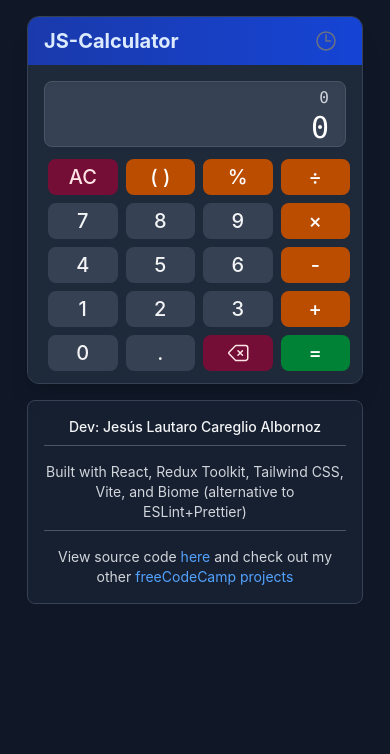
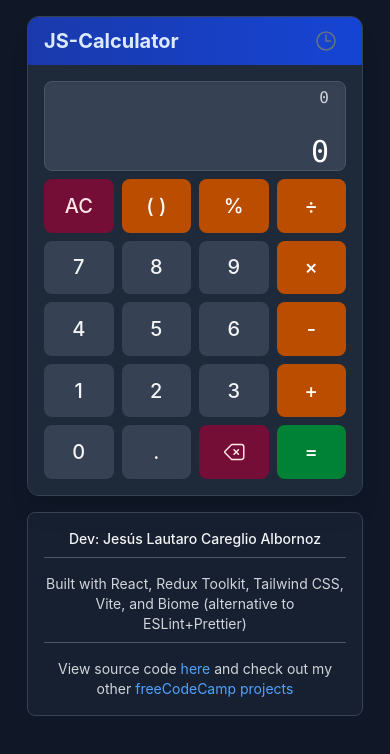
Before and after one commit to JLCareglio/freecodecamp, a React (Vite) app in the folder JavaScript-Calculator/_JavaScript-Calculator/: page / in a window 390 px wide. Shown: the top 754 px of the page. Built offline with nearby package versions, Linux system fonts and the light colour scheme.

Commit message:
📱 Work on responsive design

```diff
--- a/JavaScript-Calculator/_JavaScript-Calculator/src/App.jsx
+++ b/JavaScript-Calculator/_JavaScript-Calculator/src/App.jsx
@@ -124,7 +124,7 @@ function App() {
 	return (
 		<div className="min-h-screen bg-gray-900 flex items-start justify-center p-4 overflow-y-auto">
 			<div className="w-full max-w-[336px] flex flex-col min-h-[calc(100vh-2rem)] max-h-none">
-				<div className="bg-gray-800 rounded-xl shadow-xl overflow-hidden flex flex-col border border-gray-700 h-full">
+				<div className="bg-gray-800 rounded-xl shadow-xl overflow-hidden flex flex-col border border-gray-700 h-full max-h-[calc(100vh-2rem)]">
 					{/* Header */}
 					<Head
 						showHistory={showHistory}
@@ -136,7 +136,6 @@ function App() {
 					<div className="p-4 flex flex-col bg-gray-800 flex-1 min-h-0 overflow-y-auto">
 						{/* History Panel */}
 						{showHistory && (
-							<div className="flex-1 pb-2 max-h-[213px] overflow-y-auto">
 							<History
 								ref={historyContainerRef}
 								items={history}
@@ -144,19 +143,19 @@ function App() {
 								onClear={handleHistoryClear}
 								selectedId={selectedHistoryId}
 							/>
-							</div>
 						)}
 
 						{/* Display */}
+						<div className="flex-shrink-0">
 							<Display
 								expression={expression}
 								currentValue={currentValue}
 								currentResult={currentResult}
 								lastInput={lastInput}
 							/>
+						</div>
 
 						{/* Keypad */}
-						<div className="w-full keypad-container">
 						<Keypad
 							onNumberClick={handleNumberClick}
 							onOperatorClick={handleOperatorClick}
@@ -165,9 +164,7 @@ function App() {
 							onClearClick={handleClearClick}
 							onAllClearClick={handleAllClearClick}
 							onBackspaceClick={handleBackspaceClick}
-								className="w-full h-full"
 						/>
-						</div>
 					</div>
 				</div>
 
--- a/JavaScript-Calculator/_JavaScript-Calculator/src/components/Display/CurrentResult.jsx
+++ b/JavaScript-Calculator/_JavaScript-Calculator/src/components/Display/CurrentResult.jsx
@@ -3,12 +3,19 @@ import React from "react";
 
 const CurrentResult = ({ result, className = "" }) => {
 	if (result === null || result === undefined) {
-		return <div className={`${className}`} aria-hidden="true"></div>;
+		return (
+			<div
+				className="text-right px-4 text-blue-300 font-medium h-6 flex items-center justify-end"
+				aria-hidden="true"
+			>
+				&nbsp;
+			</div>
+		);
 	}
 
 	return (
 		<div
-			className={`text-right px-4 text-blue-300 font-medium ${className}`}
+			className={`text-right px-4 text-blue-300 font-medium h-6 flex items-center justify-end ${className}`}
 			aria-live="polite"
 		>
 			= {result}
--- a/JavaScript-Calculator/_JavaScript-Calculator/src/components/Display/Display.jsx
+++ b/JavaScript-Calculator/_JavaScript-Calculator/src/components/Display/Display.jsx
@@ -16,16 +16,10 @@ const Display = ({
 			className={`bg-gray-700 rounded-lg shadow-inner overflow-hidden border border-gray-600 mb-2 ${className}`}
 		>
 			{/* First row: Expression */}
-			<Expression
-				value={expression}
-				className="text-gray-300 text-right px-4 pt-1"
-			/>
+			<Expression value={expression} />
 
 			{/* Second row: Result with = */}
-			<CurrentResult
-				result={currentResult}
-				className="text-blue-300 font-medium px-4 text-right"
-			/>
+			<CurrentResult result={currentResult} />
 
 			{/* Third row: Current input */}
 			<InputOutput
--- a/JavaScript-Calculator/_JavaScript-Calculator/src/components/Display/Expression.jsx
+++ b/JavaScript-Calculator/_JavaScript-Calculator/src/components/Display/Expression.jsx
@@ -7,7 +7,7 @@ const Expression = ({ value, className = "" }) => {
 
 	return (
 		<div
-			className={`text-right text-gray-300 text-medium font-mono overflow-x-auto whitespace-nowrap scrollbar-thin scrollbar-thumb-gray-600 scrollbar-track-gray-700 ${className}`}
+			className={`text-gray-300 text-right px-4 pt-1 text-medium font-mono overflow-x-auto whitespace-nowrap scrollbar-thin scrollbar-thumb-gray-600 scrollbar-track-gray-700 ${className}`}
 			aria-live="polite"
 		>
 			{displayValue}
--- a/JavaScript-Calculator/_JavaScript-Calculator/src/components/History/History.jsx
+++ b/JavaScript-Calculator/_JavaScript-Calculator/src/components/History/History.jsx
@@ -36,11 +36,8 @@ const History = React.forwardRef(
 
 		return (
 			<div
-				className={`bg-gray-800 rounded-lg shadow-lg overflow-hidden border border-gray-700 h-full ${className}`}
-			>
-				<div
+				className="border border-gray-600 rounded-lg mb-2 min-h-[53px] max-h-[161px] overflow-y-auto scrollbar-thin scrollbar-thumb-gray-600 scrollbar-track-gray-800"
 				ref={setRefs}
-					className="divide-y divide-gray-700 h-full overflow-y-auto scrollbar-thin scrollbar-thumb-gray-600 scrollbar-track-gray-800"
 				onScroll={handleScroll}
 			>
 				{items.length > 0 ? (
@@ -56,7 +53,6 @@ const History = React.forwardRef(
 				) : (
 					<div className="p-4 text-center text-gray-400">No history yet</div>
 				)}
-				</div>
 			</div>
 		);
 	},
--- a/JavaScript-Calculator/_JavaScript-Calculator/src/components/Keypad/Keypad.jsx
+++ b/JavaScript-Calculator/_JavaScript-Calculator/src/components/Keypad/Keypad.jsx
@@ -42,25 +42,18 @@ const Keypad = ({
 	};
 
 	return (
-		<div className={`grid grid-cols-4 gap-2 w-full h-full ${className}`}>
+		<div className="grid grid-cols-4 gap-2 items-center justify-items-center h-[300px] min-h-[210px]">
 			{keypadLayout.map((row, rowIndex) => (
 				<React.Fragment key={`row-${rowIndex}`}>
 					{row.map((button, colIndex) => (
-						<div
+						<Button
 							key={button.id}
-							className={`
-                ${button.colSpan ? `col-span-${button.colSpan}` : ""}
-                ${button.rowSpan ? `row-span-${button.rowSpan}` : ""}
-              `}
-						>
-							<Button
 							id={button.id}
 							label={button.label}
 							type={button.type}
 							onClick={() => handleButtonClick(button)}
 							className="w-full h-full flex items-center justify-center text-xl"
 						/>
-						</div>
 					))}
 				</React.Fragment>
 			))}
@@ -76,7 +69,6 @@ Keypad.propTypes = {
 	onClearClick: PropTypes.func.isRequired,
 	onAllClearClick: PropTypes.func.isRequired,
 	onBackspaceClick: PropTypes.func.isRequired,
-	className: PropTypes.string,
 };
 
 export default Keypad;
--- a/JavaScript-Calculator/_JavaScript-Calculator/src/index.css
+++ b/JavaScript-Calculator/_JavaScript-Calculator/src/index.css
@@ -1,17 +1,4 @@
-/*! @import */
 @import "tailwindcss";
-
-/* Custom styles */
-body {
-	margin: 0;
-	font-family: -apple-system, BlinkMacSystemFont, "Segoe UI", "Roboto", "Oxygen",
-		"Ubuntu", "Cantarell", "Fira Sans", "Droid Sans", "Helvetica Neue",
-		sans-serif;
-	-webkit-font-smoothing: antialiased;
-	-moz-osx-font-smoothing: grayscale;
-	background-color: #1a1a1a;
-	color: #f0f0f0;
-}
 
 /* Custom scrollbar */
 ::-webkit-scrollbar {
@@ -33,23 +20,6 @@ body {
 	background: #777;
 }
 
-/* Animation for button press */
-@keyframes buttonPress {
-	0% {
-		transform: scale(1);
-	}
-	50% {
-		transform: scale(0.95);
-	}
-	100% {
-		transform: scale(1);
-	}
-}
-
-.button-press {
-	animation: buttonPress 0.2s ease;
-}
-
 /* Focus styles */
 button:focus,
 button:focus-visible {
@@ -68,69 +38,3 @@ input[type="number"] {
 	-moz-appearance: textfield;
 	appearance: textfield;
 }
-
-/* Estilos para el teclado */
-.keypad-container {
-	display: flex;
-	flex-direction: column;
-	height: 100%;
-	max-height: 300px;
-	width: 100%;
-	max-width: 336px;
-}
-
-.keypad-grid {
-	height: 100%;
-	display: grid;
-	grid-template-columns: repeat(4, 1fr);
-	gap: 8px;
-}
-
-.keypad-button {
-	height: 100%;
-	display: flex;
-	align-items: center;
-	justify-content: center;
-	font-size: 1.25rem;
-	font-weight: 500;
-	background-color: #2d2d2d;
-	color: #f0f0f0;
-	border: none;
-	border-radius: 8px;
-	transition: background-color 0.2s, transform 0.1s;
-}
-
-.keypad-button:hover {
-	background-color: #3d3d3d;
-}
-
-.keypad-button:active {
-	transform: scale(0.98);
-}
-
-.keypad-button.operator {
-	background-color: #ff9500;
-	color: #ffffff;
-}
-
-.keypad-button.operator:hover {
-	background-color: #ffaa33;
-}
-
-.keypad-button.equals {
-	background-color: #28a745;
-	color: #ffffff;
-}
-
-.keypad-button.equals:hover {
-	background-color: #34ce57;
-}
-
-.keypad-button.clear {
-	background-color: #dc3545;
-	color: #ffffff;
-}
-
-.keypad-button.clear:hover {
-	background-color: #e4606d;
-}
```
Also changed, not shown: 1 other file (tests, documents, lock files or other folders). Lines whose indentation alone changed are shown as unchanged.
